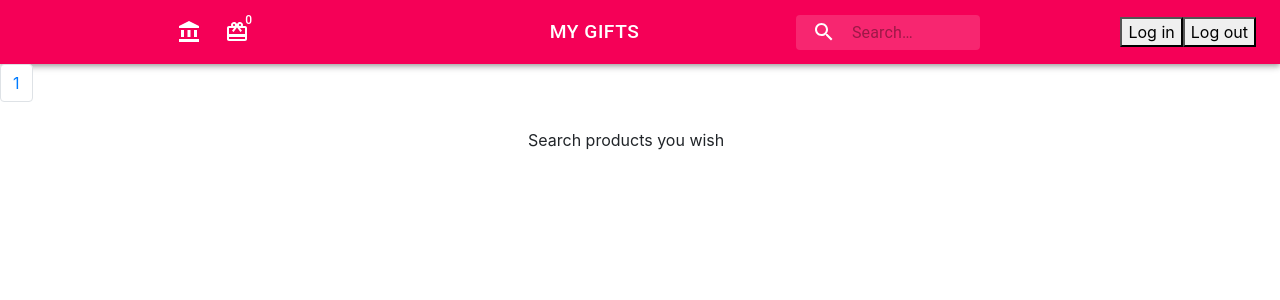
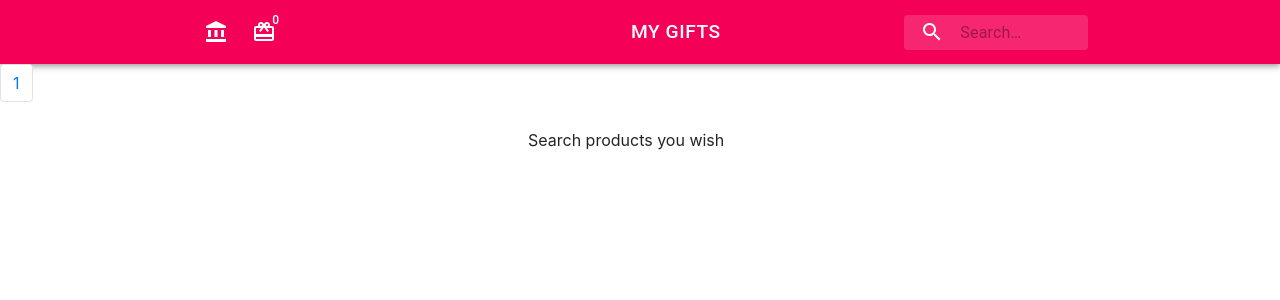
Before and after one commit to coolapplications/give-it, a React (Create React App) app: page /home in a window 1280 px wide. Shown: the top 300 px of the page. Built offline with nearby package versions, Linux system fonts and the light colour scheme.

Commit message:
login component removed from searchbar

```diff
--- a/src/components/SearchBar/SearchBar.tsx
+++ b/src/components/SearchBar/SearchBar.tsx
@@ -54,24 +54,23 @@ function SearchBar() {
             </div>
             <InputBase
               placeholder='Search…'
-              onChange={event => {
+              onChange={(event) => {
                 const newText = event.target.value;
                 onChangeText(newText);
                 dispatch(apiRequest(newText));
               }}
-              onKeyPress={event => {
+              onKeyPress={(event) => {
                 if (event.key === 'Enter' && newText) {
                   dispatch(apiRequest(newText));
                   history.push('/home');
                 }
               }}
               classes={{
-                input: classes.inputInput
+                input: classes.inputInput,
               }}
               inputProps={{ 'aria-label': 'search' }}
             />
           </div>
-          <Login />
         </Toolbar>
       </AppBar>
     </div>
```
Also changed, not shown: 13 other files (tests, documents, lock files or other folders).
